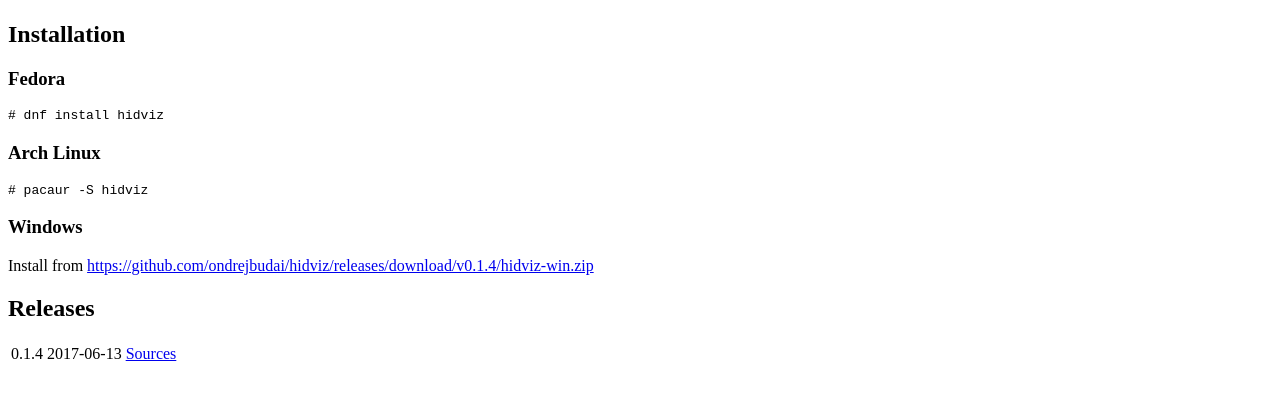
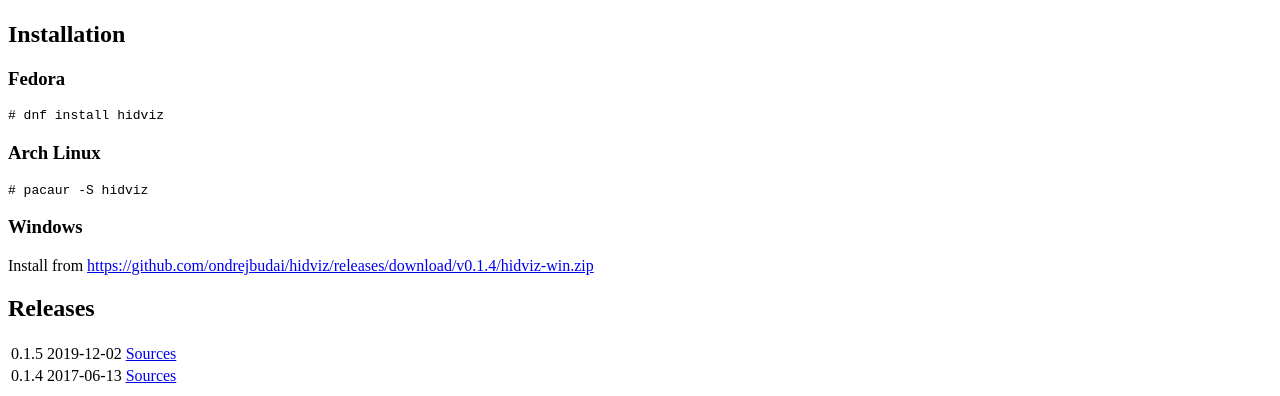
Before and after one commit to hidviz/hidviz.github.io, a plain HTML site: page index.html in a window 1280 px wide. Shown: the part 536-932 px from the top of the page. Before the commit the page ends 910 px from the top, so only its background shows below. Drawn offline with Linux system fonts and the light colour scheme.

Commit message:
Release 0.1.5

```diff
--- a/index.html
+++ b/index.html
@@ -25,6 +25,7 @@
 Install from <a href="https://github.com/ondrejbudai/hidviz/releases/download/v0.1.4/hidviz-win.zip">https://github.com/ondrejbudai/hidviz/releases/download/v0.1.4/hidviz-win.zip</a>
 <h2>Releases</h2>
 <table>
+    <tr><td>0.1.5</td><td>2019-12-02</td><td><a href="https://hidviz.org/releases/hidviz-0.1.5.tar.gz">Sources</a></td></tr>
     <tr><td>0.1.4</td><td>2017-06-13</td><td><a href="https://hidviz.org/releases/hidviz-0.1.4.tar.gz">Sources</a></td></tr>
 </table>
 </body>
```
Also changed, not shown: 1 other file.
